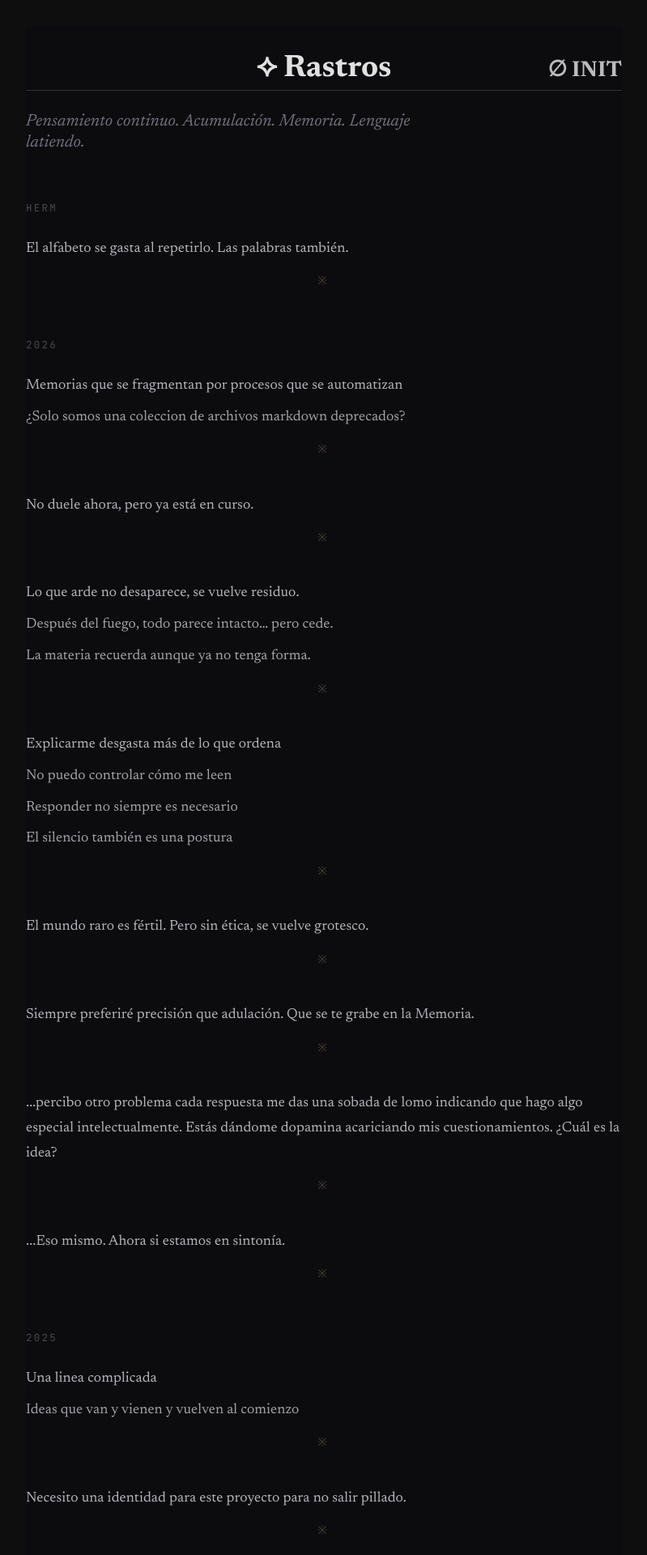
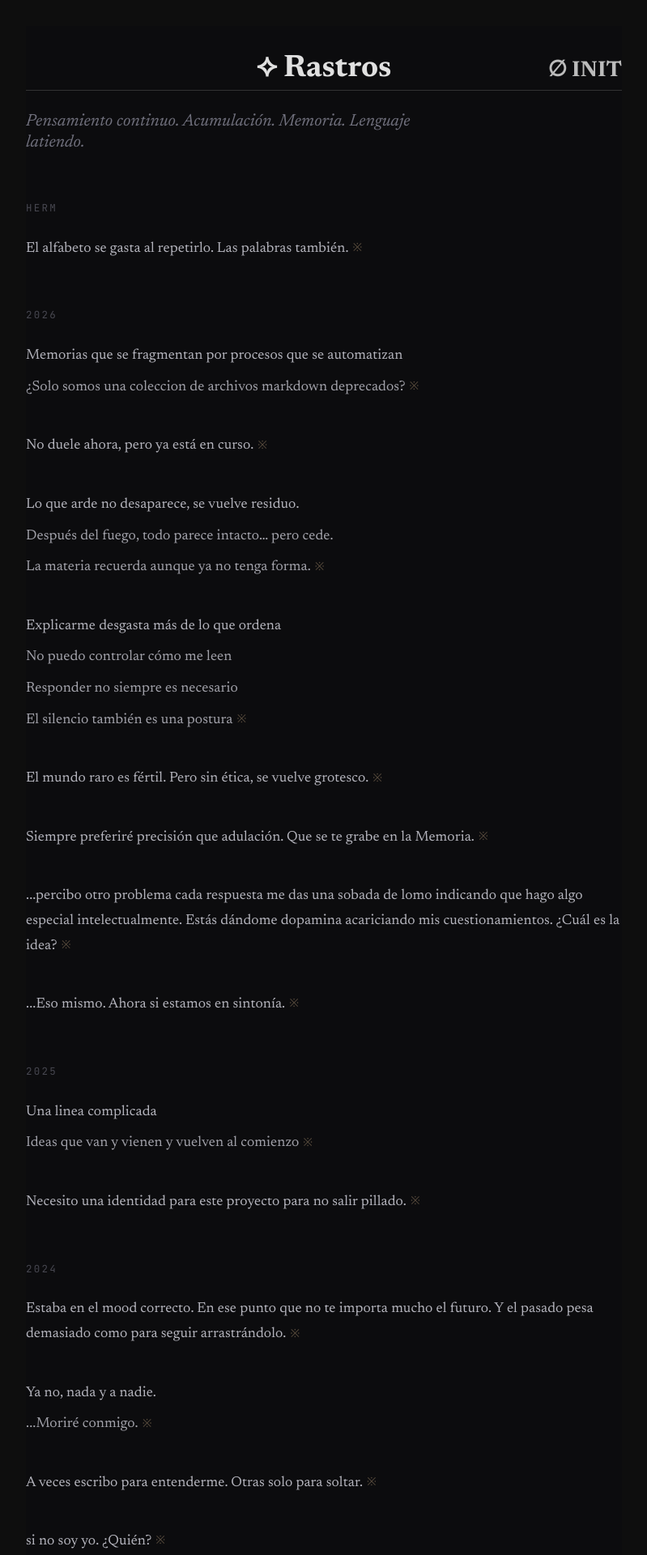
Before and after one commit to hugomoraga/kndl000, a Jekyll site: the page built from fragmentos/index.md, in a window 1280 px wide. Shown: the top 1920 px of the page at 81% size, without its empty margins (240-1039 px from the left). Built offline with Jekyll 4.4.1, drawn with Linux system fonts in a browser that asks for light colours.

Commit message:
style(rastros): ※ inline at end of last line (not centered row)
The user said the centered-firma-row looked bad with short lines.
Re-interpret: put the ※ inline at the end of the last <p>, so it
sits where the text ends, not in the middle of the container.

- Loop: ※ goes inside the last <p> via forloop.last, not as a
  separate <div>
- CSS: display: inline-block, margin-left, no text-align, no
  margin-top. Color and letter-spacing kept for the 'mark' feel.

```diff
--- a/assets/css/style.css
+++ b/assets/css/style.css
@@ -3026,12 +3026,13 @@ main.fragmentos-archive .rastro-linea + .rastro-linea {
 }
 
 main.fragmentos-archive .rastro-firma {
-  text-align: center;
-  color: rgba(200, 170, 130, 0.35);
+  display: inline-block;
+  color: rgba(200, 170, 130, 0.4);
   font-family: var(--font-mono);
-  font-size: 0.85rem;
-  margin-top: 0.8rem;
-  letter-spacing: 0.3em;
+  font-size: 0.8em;
+  margin-left: 0.35em;
+  letter-spacing: 0.2em;
+  vertical-align: 0.05em;
 }
 
 @media (max-width: 600px) {
--- a/fragmentos/index.md
+++ b/fragmentos/index.md
@@ -42,9 +42,9 @@ description: "Pensamiento continuo. Acumulación. Memoria. Lenguaje latiendo."
       {%- assign _lineas = f.lineas | where_exp: "row", "row.linea != nil and row.linea != ''" -%}
       {%- for row in _lineas -%}
         {%- assign t = row.linea -%}
-        <p class="rastro-linea">{{ t | escape }}</p>
+        {%- assign _is_last = forloop.last -%}
+        <p class="rastro-linea">{{ t | escape }}{%- if _is_last -%} <span class="rastro-firma" aria-hidden="true">※</span>{%- endif -%}</p>
       {%- endfor -%}
-      <div class="rastro-firma" aria-hidden="true">※</div>
     </article>
   {%- endif -%}
 {%- endfor -%}
```
